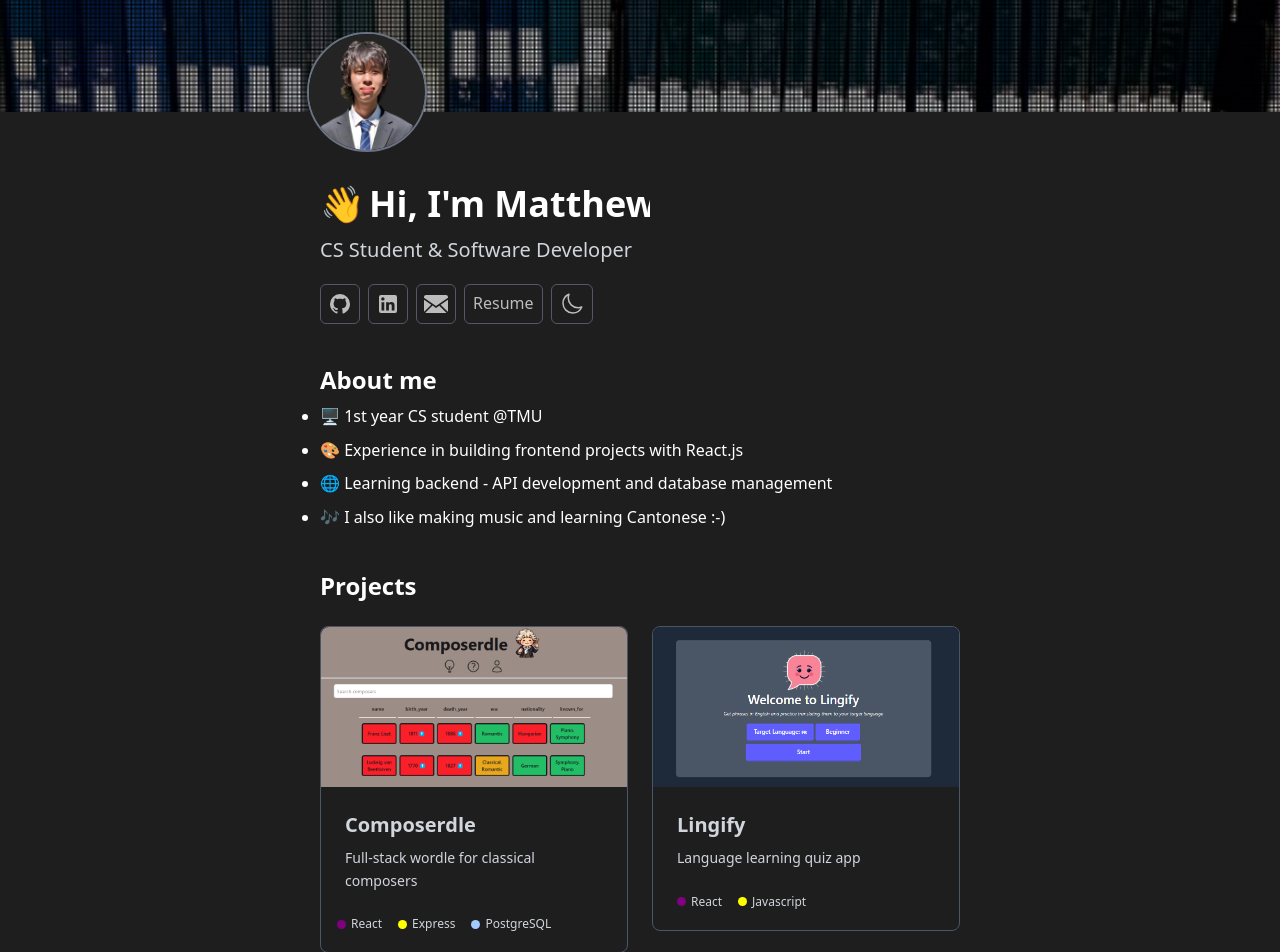
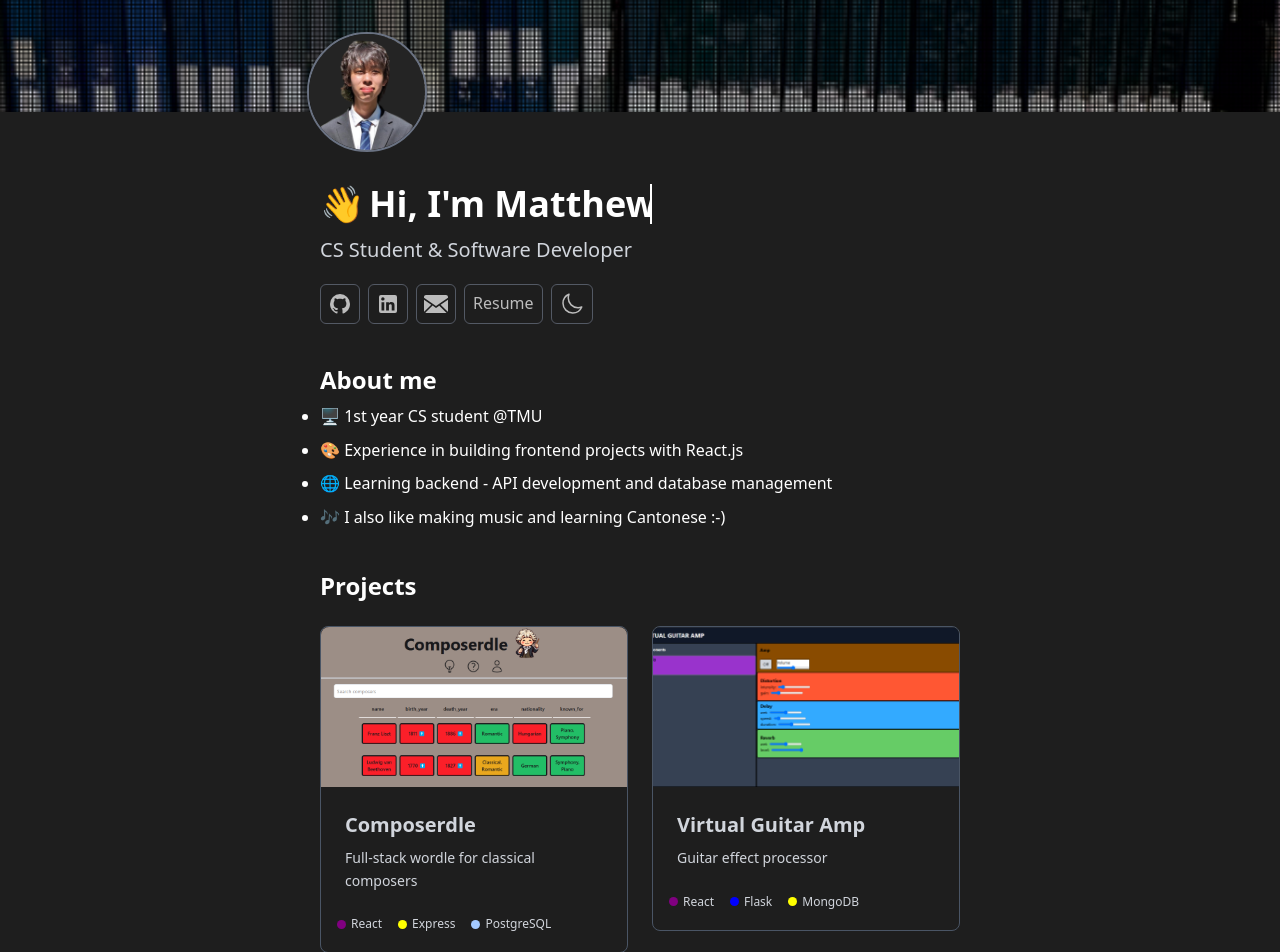
Before and after one commit to mattp532/portfolio-2, a React (Vite) app in the folder portfolio-2/: page / in a window 1280 px wide. Shown: the top 952 px of the page. Built offline with nearby package versions, Linux system fonts and the light colour scheme.

Commit message:
add new project

```diff
--- a/portfolio-2/src/App.jsx
+++ b/portfolio-2/src/App.jsx
@@ -8,6 +8,7 @@ import lingifyProj from "./assets/lingifyProj.png";
 import pokestudyProj from "./assets/pokestudyProj.png";
 import composerdleProj from "./assets/composerdleProj.png";
 import portfolioProj from "./assets/portfolioProj.png";
+import guitarAmpProj from "./assets/guitarAmpProj.png";
 import resume from "./assets/Resume.pdf";
 import { motion } from "framer-motion";
 import Language from "./Language.jsx";
@@ -291,6 +292,32 @@ function App() {
                   </div>
                 </div>
               </a>
+              {/* Project 1.5 */}
+              <a target="_blank" href="https://github.com/mattp532/Guitar-Amp-Simulator">
+                <div className="card bg-[rgb(24, 24, 24)] rounded-lg border-1 border-gray-600 duration-300 transition-all hover:scale-103">
+                  <figure>
+                    <img
+                      className="object-cover w-full h-40 object-top"
+                      src={guitarAmpProj}
+                      alt=""
+                    />
+                  </figure>
+                  <div className="card-body">
+                    <h2 className="card-title font-semibold text-xl">
+                      Virtual Guitar Amp
+                    </h2>
+                    <p>Guitar effect processor</p>
+                  </div>
+                  <div className="flex flex-wrap l-2">
+                    <Language colour="purple" language="React"></Language>
+                    <Language colour="blue" language="Flask"></Language>
+                    <Language
+                      colour="yellow"
+                      language="MongoDB"
+                    ></Language>{" "}
+                  </div>
+                </div>
+              </a>
 
               {/* Project 2 */}
               <a target="_blank" href="https://mattp532.github.io/Lingify/ ">
```
Also changed, not shown: portfolio-2/src/assets/guitarAmpProj.png (added).
